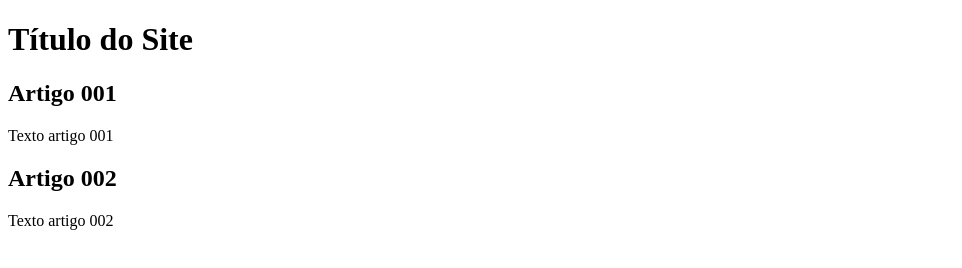
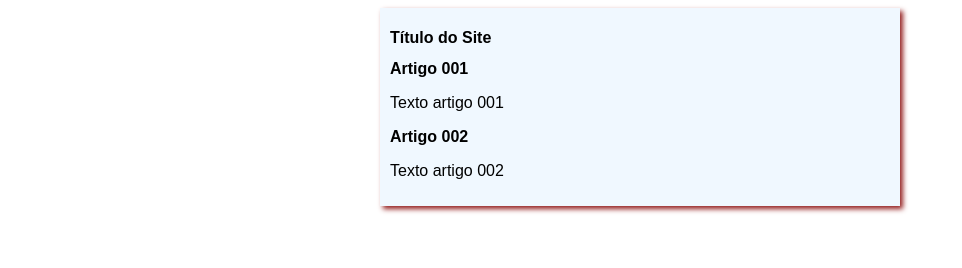
Before and after one commit to TImuriloIA/site-teste, a plain HTML site: page index.html in a window 1280 px wide. Shown: the whole page, without its empty margins (0-962 px from the left). Drawn offline with Linux system fonts and the light colour scheme.

Commit message:
Inicio do design

```diff
--- /dev/null
+++ b/estilos/style.css
@@ -0,0 +1,15 @@
+*{
+    font-family: Arial, Helvetica, sans-serif;
+    font-size: 16px;
+}
+boddy {
+    background-color: rgb(61, 38, 10);
+}
+
+main{
+    background-color: aliceblue;
+    width: 500px;
+    margin: auto;
+    padding: 10px;
+    box-shadow: 3px 3px 5px rgb(148, 31, 31);
+}
--- a/index.html
+++ b/index.html
@@ -4,6 +4,7 @@
     <meta charset="UTF-8">
     <meta name="viewport" content="width=device-width, initial-scale=1.0">
     <title>Título do Site </title>
+    <link rel="stylesheet" href="estilos/style.css">
 </head>
 <body>
     <main>
```
